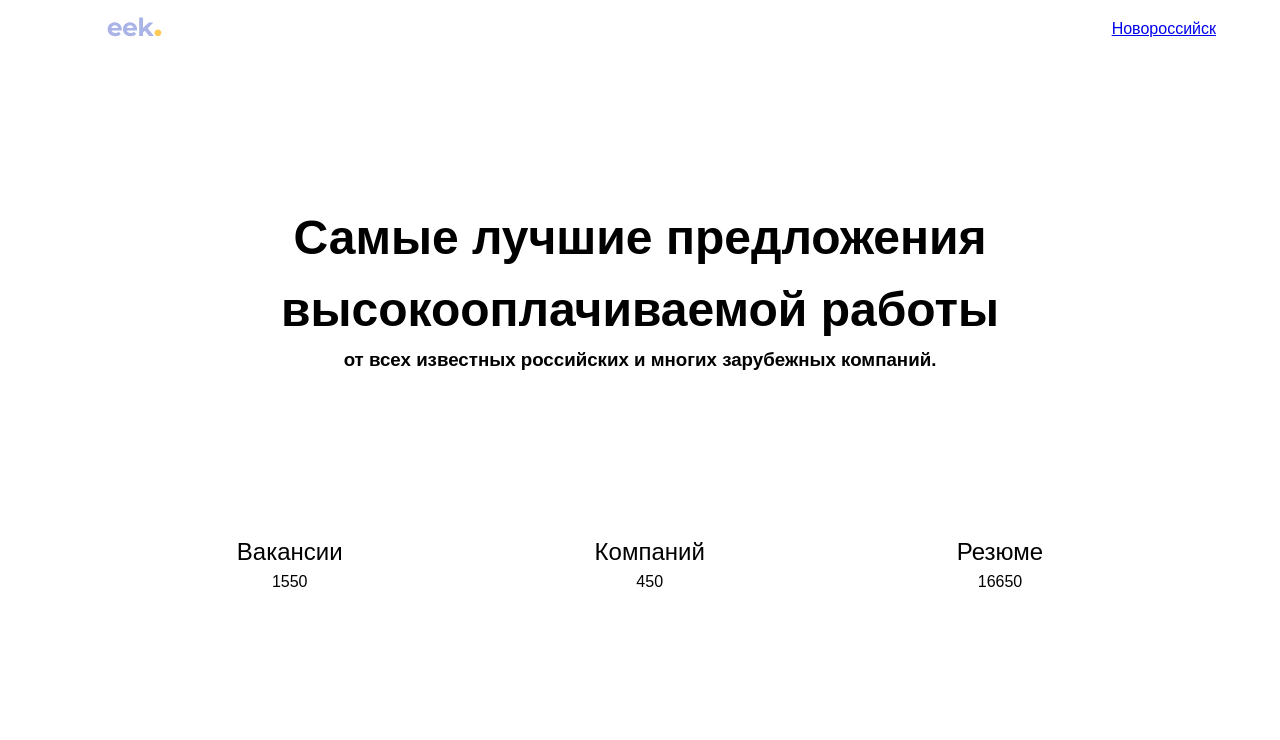
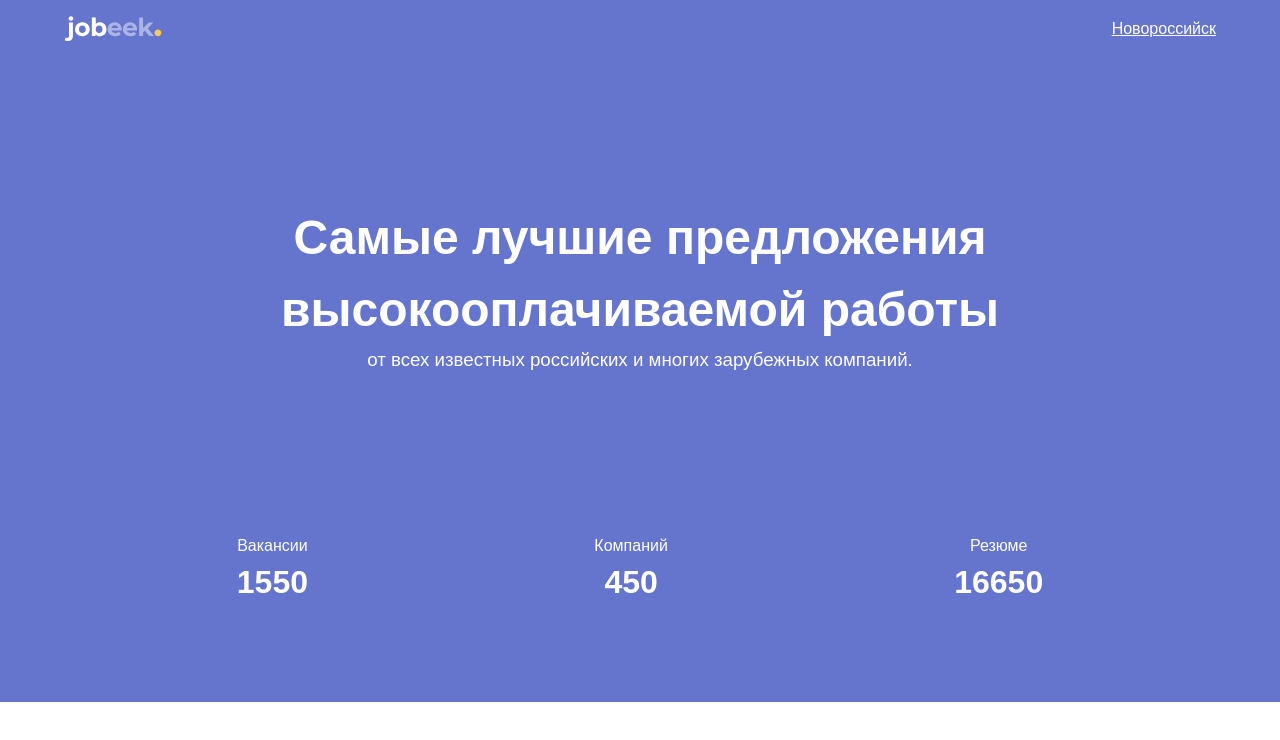
Before and after one commit to chernyshovmaksim/jobeek, a website: page app/index.html in a window 1280 px wide. Drawn offline with nearby package versions, Linux system fonts and the light colour scheme; files that its build step writes are made by us from their sources.

Commit message:
add base styles for header

```diff
--- a/app/sass/_vars.scss
+++ b/app/sass/_vars.scss
@@ -1,5 +1,5 @@
 /* Main Settings */
-$accent: #C2D81A;
+$accent: #6574cd;
 $secondary: #442D2D;
 
 
--- a/app/sass/main.scss
+++ b/app/sass/main.scss
@@ -1,5 +1,3 @@
-//@import "../../node_modules/slick-carousel/slick/slick-theme.scss";
-//@import "../../node_modules/slick-carousel/slick/slick.scss";
 //@import "../../node_modules/mmenu-light/src/mmenu-light.scss";
 
 @import "reset";
@@ -19,6 +17,8 @@ body {
 
 .header {
 	padding: 1em 0;
+	background-color: $accent;
+	color: white;
 }
 
 .header {
@@ -27,6 +27,11 @@ body {
 			display: flex;
 			justify-content: space-between;
 			align-items: center;
+			.city{
+				a{
+					color: white;
+				}
+			}
 		}
 	}
 
@@ -43,6 +48,7 @@ body {
 
 			&--second {
 				text-align: center;
+				font-weight: lighter;
 			}
 		}
 	}
@@ -54,19 +60,25 @@ body {
 			display: flex;
 			justify-content: space-between;
 			align-items: center;
+			padding-bottom: 5em;
 
 			div{
 				display: flex;
 				flex-direction: column;
 				align-items: center;
 				span:first-child{
-					font-size: 1.5em;
+					font-weight: lighter;
+					font-size: 1em;
+				}
+				span:last-child{
+					font-weight: bolder;
+					font-size: 2em;
 				}
 			}
 
-			&__vacancy{}
-			&__company{}
-			&__resume{}
+			// &__vacancy{}
+			// &__company{}
+			// &__resume{}
 		}
 	}
 }
```
Also changed, not shown: app/index.pug (line endings or trailing spaces).
